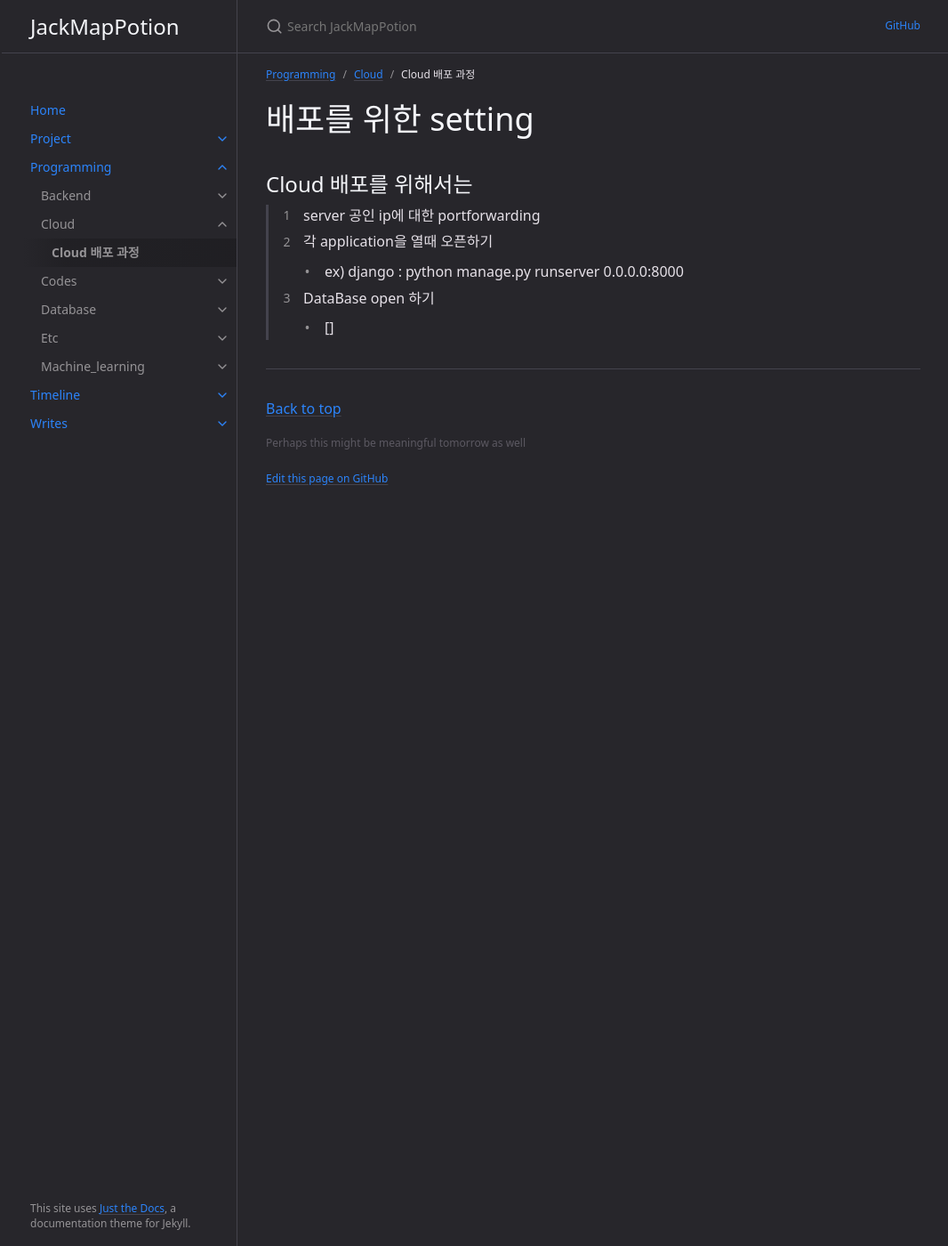
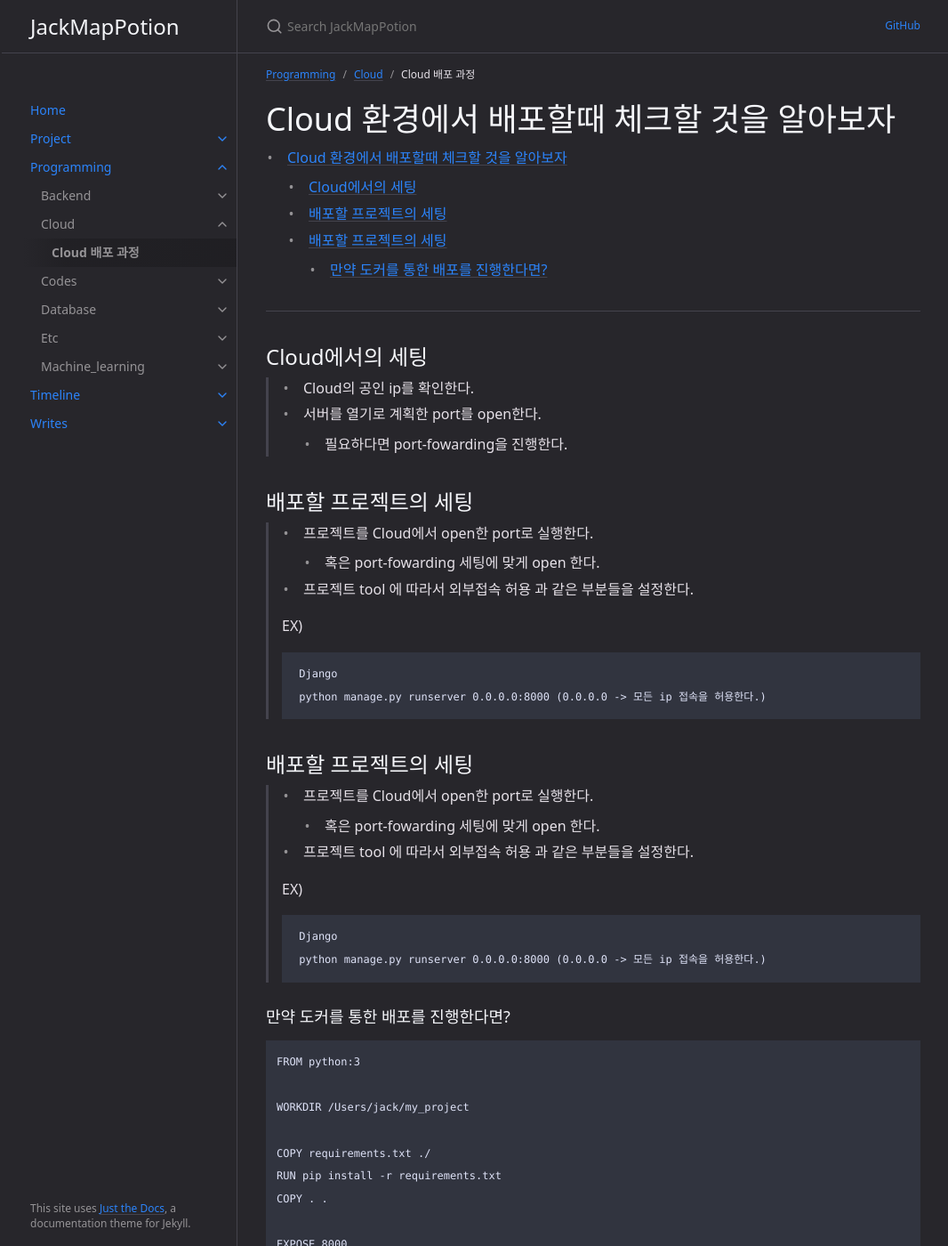
Before and after one commit to jackmappotion/jackmappotion.github.io, a Jekyll site: the page built from docs/programming/cloud/cloud_release_setting.md, in a window 1280 px wide and 1400 px high. Shown: the whole window at 89% size, without its empty margins (105-1171 px from the left). Built offline with Jekyll 4.4.1, drawn with Linux system fonts in a browser that asks for light colours; some of the changed text lies outside the part shown.

Commit message:
:recycle: Refactored and add Cloud release setting generally

````diff
--- a/docs/programming/backend/django_config_setting.md
+++ b/docs/programming/backend/django_config_setting.md
@@ -4,6 +4,8 @@ title: Django config 세팅
 parent: Backend
 grand_parent : Programming
 ---
+## Django를 시작할때 체크할 config 세팅을 알아보자
+
 - TOC
 {:toc}
 ---
--- /dev/null
+++ b/docs/programming/backend/django_gunicorn_setting.md
@@ -0,0 +1,78 @@
+---
+layout: default
+title: Django gunicorn 세팅
+parent: Backend
+grand_parent : Programming
+---
+## Django 상용 서버 배포를 위한 몇 가지 세팅을 알아보자.
+
+- TOC
+{:toc}
+---
+
+## Django 배포
+>   - Django 배포를 할때 생각할때 드는 고민들이 있다.
+>       - 이거 유저가 접속할떄 http://127.0.0.1:8000/
+>           - `8000` 포트로 접속하는게 아닌데 어떻게 변경하지?
+>       - 이게 배포해도 될 정도로 트래픽을 처리할 수 있나?
+>           - WSGI : (Web Server Gateway Interface)
+>           - ASGI : (Asynchronous Server Gateway Interface)
+
+## Django 서버 실행
+### 1. runserver
+
+```
+python manage.py runserver 0.0.0.0:8080
+```
+
+### 2. gunicorn by Port
+> gunicorn은 port를 이용하여 서버를 열 수 있다.
+
+```
+gunicorn --bind 0:8080 config.wsgi:application
+```
+
+### 3. gunicorn by Unix socket
+> gunicorn은 유닉스 소켓을 이용하여 서버를 열 수 있고, 이는 더 효율적이다.
+
+```
+gunicorn --bind unix:/tmp/gunicorn.sock config.wsgi:application
+```
+
+> gunicorn을 이용할때는 static이 적용되지 않는데 몇가지 세팅이 필요하다.
+> 1. nginx 설치
+> 2. nginx setting
+```
+❯ pwd; tree -d
+/etc/nginx
+.
+├── conf.d
+├── modules-available
+├── modules-enabled
+├── sites-available
+├── sites-enabled
+└── snippets
+---
+여기서 site-available에 A)와 같은 식으로 setting 추가
+
+A)
+server {
+  listen 80;
+  server_name 34.64.103.28;
+
+  location /static {
+    alias  /root/Desktop/things/practice/django_release_setting/static;
+  }
+
+  location / {
+    include proxy_params;
+    proxy_pass http://unix:/tmp/gunicorn.sock;
+  }
+}
+---
+이후
+❯ ln -s sites-available/mysite sites-enabled/mysite
+이런식으로 sites-enabled에 넘겨준다.
+```
+
+> 3. gunicorn --bind unix:/tmp/gunicorn.sock config.wsgi:application
--- a/docs/programming/cloud/cloud_release_setting.md
+++ b/docs/programming/cloud/cloud_release_setting.md
@@ -4,11 +4,52 @@ title: Cloud 배포 과정
 parent: Cloud
 grand_parent : Programming
 ---
+# Cloud 환경에서 배포할때 체크할 것을 알아보자
 
-# 배포를 위한 setting
-## Cloud 배포를 위해서는
-> 1. server 공인 ip에 대한 portforwarding
-> 2. 각 application을 열때 오픈하기
->   - ex) django : python manage.py runserver 0.0.0.0:8000
-> 3. DataBase open 하기
->   - []
+- TOC
+{:toc}
+---
+## Cloud에서의 세팅
+>   - Cloud의 공인 ip를 확인한다.
+>   - 서버를 열기로 계획한 port를 open한다.
+>       - 필요하다면 port-fowarding을 진행한다.
+
+## 배포할 프로젝트의 세팅
+>   - 프로젝트를 Cloud에서 open한 port로 실행한다.
+>       - 혹은 port-fowarding 세팅에 맞게 open 한다.
+>   - 프로젝트 tool 에 따라서 외부접속 허용 과 같은 부분들을 설정한다.
+>
+> EX)
+>```
+>  Django
+>  python manage.py runserver 0.0.0.0:8000 (0.0.0.0 -> 모든 ip 접속을 허용한다.)
+>```
+
+## 배포할 프로젝트의 세팅
+>   - 프로젝트를 Cloud에서 open한 port로 실행한다.
+>       - 혹은 port-fowarding 세팅에 맞게 open 한다.
+>   - 프로젝트 tool 에 따라서 외부접속 허용 과 같은 부분들을 설정한다.
+>
+> EX)
+>```
+>  Django
+>  python manage.py runserver 0.0.0.0:8000 (0.0.0.0 -> 모든 ip 접속을 허용한다.)
+>```
+
+### 만약 도커를 통한 배포를 진행한다면?
+
+```
+FROM python:3
+
+WORKDIR /Users/jack/my_project
+
+COPY requirements.txt ./
+RUN pip install -r requirements.txt
+COPY . .
+
+EXPOSE 8000
+
+CMD ["python","manage.py","runserver","0.0.0.0:8000"]
+---
+EXPOSE 8000 처럼 특정 포트를 열어주는 작업을 image에서도 진행하는것이 필요하다
+```
````
